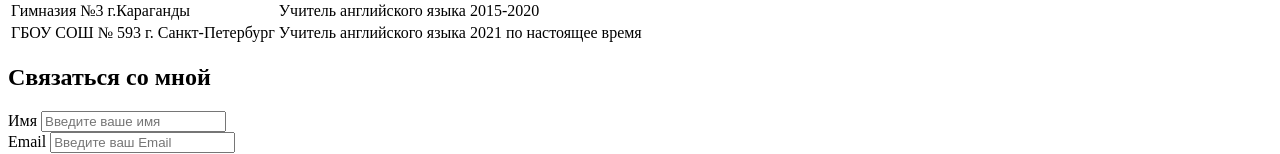
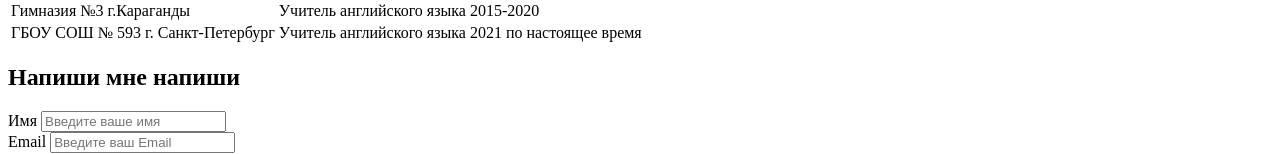
Before and after one commit to DoGGeDMJ/resume, a plain HTML site: page index.html in a window 1280 px wide. Shown: the part 543-697 px from the top of the page. Drawn offline with Linux system fonts and the light colour scheme.

Commit message:
index.html
init

```diff
--- a/index.html
+++ b/index.html
@@ -57,7 +57,7 @@
    </tr>
 </table>
 
-<h2>Связаться со мной</h2>
+<h2>Напиши мне напиши</h2>
 <form>
 
  <div>
```
